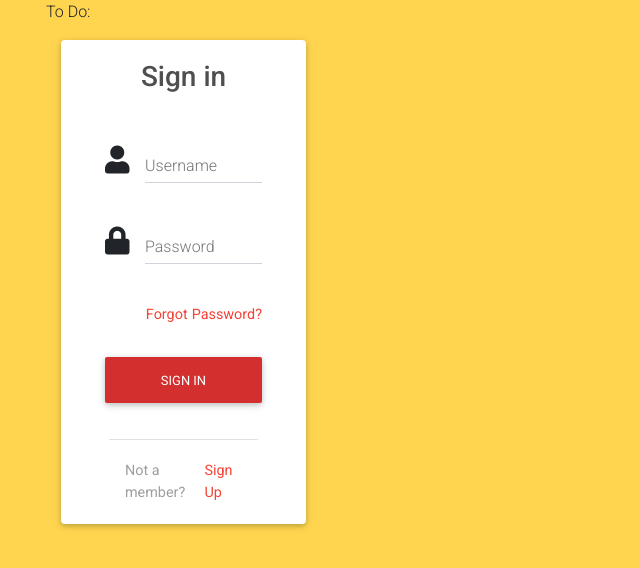
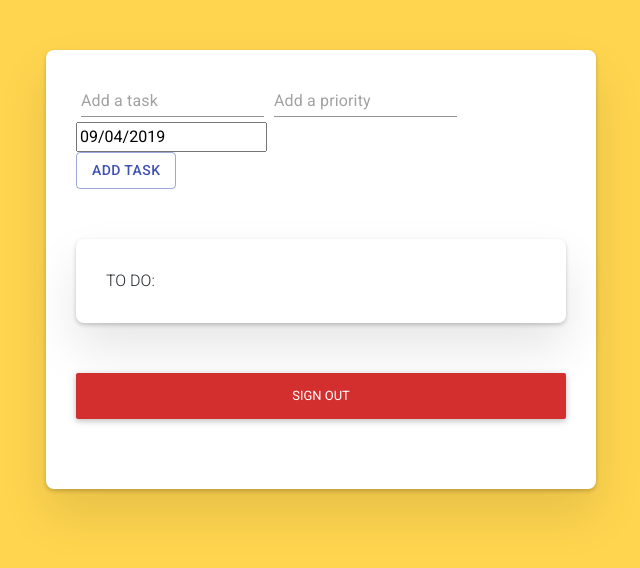
Before and after one commit to YohannaToro/todo-with-mdb, a React (Create React App) app: page /todo in a window 1280 px wide. Shown: the top 568 px of the page, without its empty margins (319-959 px from the left). Built offline with nearby package versions, Linux system fonts and the light colour scheme; the HTML template or start-up script is replaced by a standard one.

Commit message:
falta cute y verificar delay

```diff
--- a/src/App.js
+++ b/src/App.js
@@ -1,22 +1,28 @@
-import React,{Component} from 'react';
-import TodoApp from './components/todoApp'
-import Login from './components/login/sign'
+import React, { Component } from "react";
+import PropTypes from 'prop-types'
+
+// import "../css/App.css";
 import './css/home.css'
+class App extends Component {
+  static propTypes ={
+    children: PropTypes.object.isRequired
+  }
+  render() {
 
+    const {children} = this.props;
 
-export default class App extends Component {
-  render() {
+    //console.log({children})
+    if (localStorage.getItem('isLoggedIn') === undefined) {
+      localStorage.setItem('isLoggedIn', false);
+  }
+    const loged = localStorage.getItem('isLoggedin');
+
     return (
-      <div className="app">
-        <header className="kk">
-          <p>
-          To Do:
-          </p>
-
-
-        </header>
-        <Login/>
+      <div>
+        {children}
       </div>
     );
   }
 }
+
+export default App;
--- /dev/null
+++ b/src/components/Page404/index.js
@@ -0,0 +1,14 @@
+// Dependencies
+import React, { Component } from 'react';
+
+class Page404 extends Component {
+  render() {
+    return (
+      <div className="Page404">
+        <h1>Page404</h1>
+      </div>
+    );
+  }
+}
+
+export default Page404;
--- a/src/components/login/sign.js
+++ b/src/components/login/sign.js
@@ -6,9 +6,9 @@ export default class login extends Component {
     constructor(){
         super();
         this.state={
-
             username:"",
-            password:""
+            password:"",
+            ruta:"/"
         }
         this.login = this.login.bind(this)
     }
@@ -22,13 +22,32 @@ export default class login extends Component {
 
         //getUser(this.state,console.log,console.log);
       }
-      onSubmit = async () => {
-       // const post = await  getUser(this.state,console.log,console.log);
+      onSubmit  () {
+        const user= this.state.username.trim();
+        const password= this.state.password.trim();
+        const userStor=localStorage.getItem("userLogged");
+        const pasStor=localStorage.getItem("passwordLogged");
+        this.setState({ruta:"/todo"})
+        console.log(user+pasStor)
+        if( user===userStor &&  password===pasStor){
+          console.log("holi")
+
+            localStorage.setItem("isLoggedin",true);
+            localStorage.setItem("userLogged",user);
+            localStorage.setItem("passwordLogged",password);
+            this.setState({ruta:"/todo"})
+        }
+
 
       }
 
     render(){
+      if (localStorage.getItem('isLoggedIn') == undefined) {
+        localStorage.setItem('isLoggedIn', false);
+    }
+    const loged = localStorage.getItem('isLoggedin');
 
+    console.log(localStorage)
   return (
     <MDBContainer className="cambios">
       <MDBRow>
@@ -84,9 +103,10 @@ export default class login extends Component {
 
                 >
 
-                 <Link style={{color:"white"}}to={{pathname:'/todo',
-                state:{user:this.state.username,pass:this.state.password}
-            }}>Sign in </Link>
+                 <li>  <Link
+                 style={{color:"white"}}
+                 to={{pathname:this.state.ruta}}
+            >Sign in </Link> </li>
 
                 </MDBBtn>
               </div>
--- a/src/components/todoApp.js
+++ b/src/components/todoApp.js
@@ -1,7 +1,9 @@
 import React,{Component} from 'react'
+import { MDBContainer, MDBRow, MDBCol, MDBCard, MDBCardBody, MDBInput, MDBBtn, MDBModalFooter } from 'mdbreact';
 
 import TodoList from './todoList'
 import TaskForm from './todoForm'
+import {Link} from 'react-router-dom'
 
 export default class TodoBox extends Component{
     constructor(props){
@@ -28,12 +30,33 @@ export default class TodoBox extends Component{
         this.setState({data: newTasks});
 
     }
+    logOut() {
+        localStorage.removeItem("isLoggedin");
+        window.location.reload();
+        console.log(localStorage+"byeeeeeeeeeee");
+      }
     render(){
 
         return(
             <div className="infos">
                 <TaskForm onTasktSubmit={task => this.handleCommentSubmit(task)} />
                 <TodoList data={this.state.data}/>
+                <MDBBtn
+                  type="button"
+
+                  color="red darken-3"
+                  rounded
+
+                  onClick={this.logOut}
+                  className="btn-block z-depth-1a"
+
+                >
+                     <Link style={{color:"white"}}to={{pathname:'/'
+
+            }}>Sign out </Link>
+
+
+                </MDBBtn>
 
             </div>
 
--- a/src/index.js
+++ b/src/index.js
@@ -4,9 +4,9 @@ import "@fortawesome/fontawesome-free/css/all.min.css";
 import "bootstrap-css-only/css/bootstrap.min.css";
 import "mdbreact/dist/css/mdb.css";
 import {BrowserRouter as Router} from 'react-router-dom';
-import * as serviceWorker from './serviceWorker';
+import AppRoutes from './routes'
 
-import AppRoutes from './routes';
+
 
 ReactDOM.render(
 <Router>
@@ -17,4 +17,4 @@ document.getElementById('root'));
 // If you want your app to work offline and load faster, you can change
 // unregister() to register() below. Note this comes with some pitfalls.
 // Learn more about service workers: http://bit.ly/CRA-PWA
-serviceWorker.unregister();
+//serviceWorker.unregister();
--- a/src/routes.js
+++ b/src/routes.js
@@ -1,16 +1,27 @@
+// Dependencies
 import React from 'react';
-import {Route, Switch} from 'react-router-dom';
+import { Route, Switch } from 'react-router-dom';
+
+// Components
 import App from './App';
-import TodoApp from './components/todoApp'
-import Sign from './components/login/sign'
+import About from './components/login/sign';
+import Contact from './components/todoApp';
+import Page404 from './components/Page404';
 
 
-const AppRoutes=({match})=>
-    <App>
-        <Switch>
-            <Route exact path="/" Component={TodoApp}/>
-            <Route exact path="/login" Component={Sign}/>
-        </Switch>
-    </App>;
+const LoginView = () => (
+  <div>{localStorage.getItem('isLoggedin')!=false ? <Contact/>: <About/>} </div>
+);
+
+
+const AppRoutes = () =>
+  <App>
+    <Switch>
+      <Route exact path="/" component={About} />
+      <Route exact path="/todo" component={LoginView} />
+
+      <Route component={Page404} />
+    </Switch>
+  </App>;
 
 export default AppRoutes;
```
Also changed, not shown: 1 other file (tests, documents, lock files or other folders).
